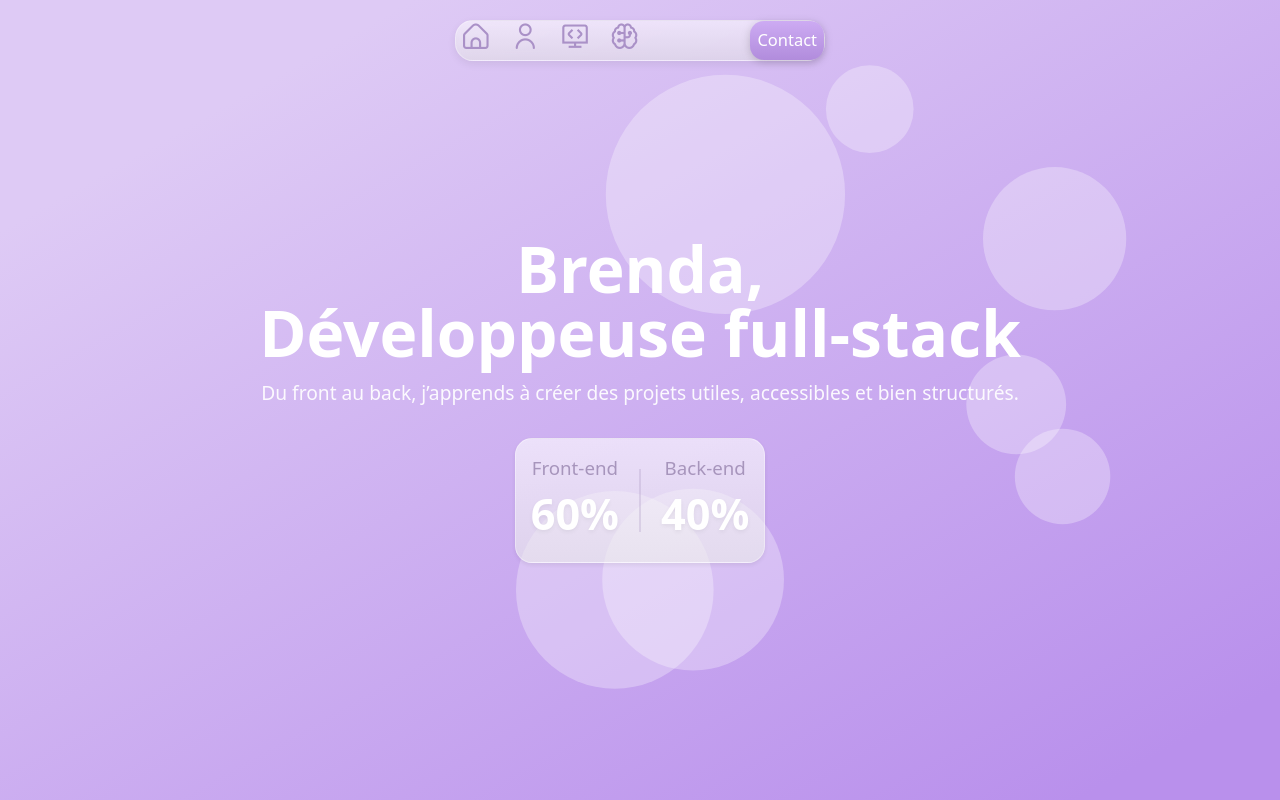
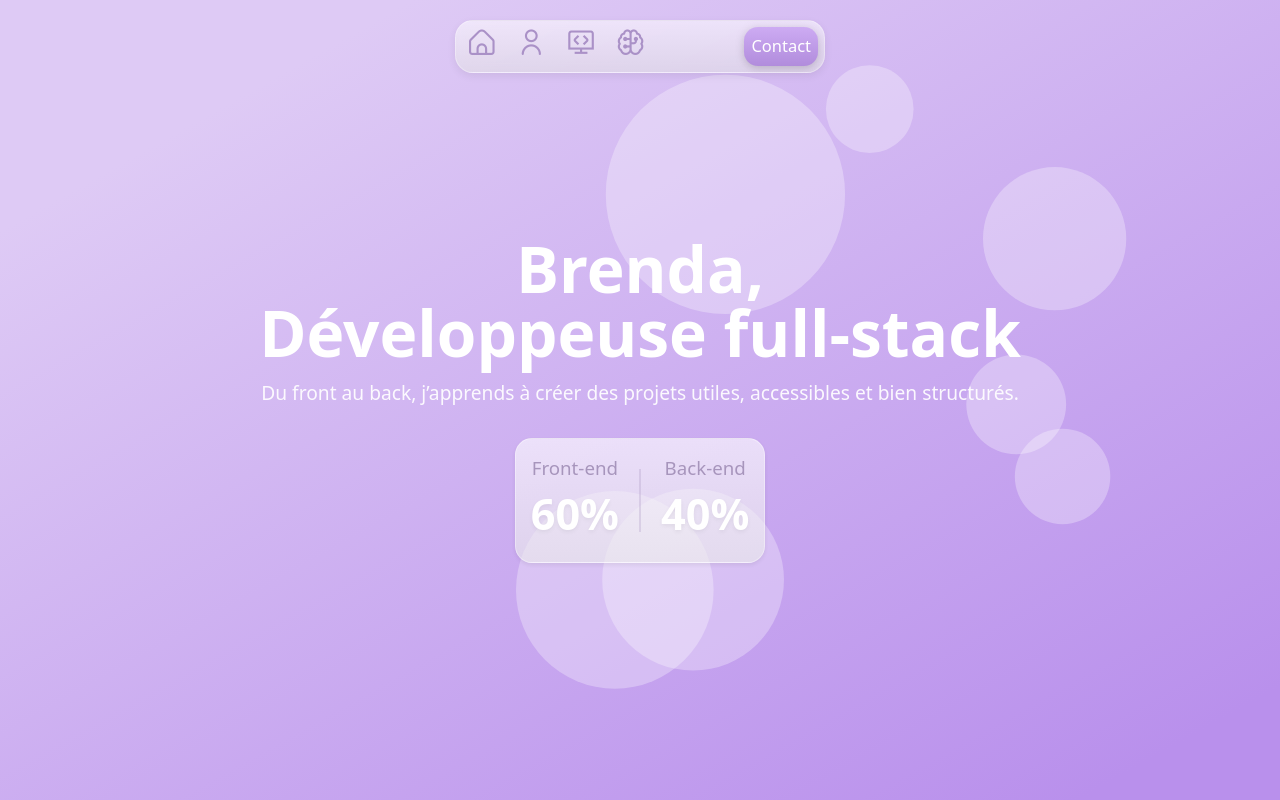
Before and after one commit to stellaqueen15/portfolio, a React (Vite) app: page / in a window 1280 px wide. Shown: the top 800 px of the page. Built offline with nearby package versions, Linux system fonts and the light colour scheme.

Commit message:
fix a bug

```diff
--- a/src/components/Menu/Menu.css
+++ b/src/components/Menu/Menu.css
@@ -3,6 +3,7 @@ nav {
   top: 20px;
   left: 50%;
   transform: translateX(-50%);
+  padding: 6px;
 
   display: flex;
   justify-content: space-between;
```
